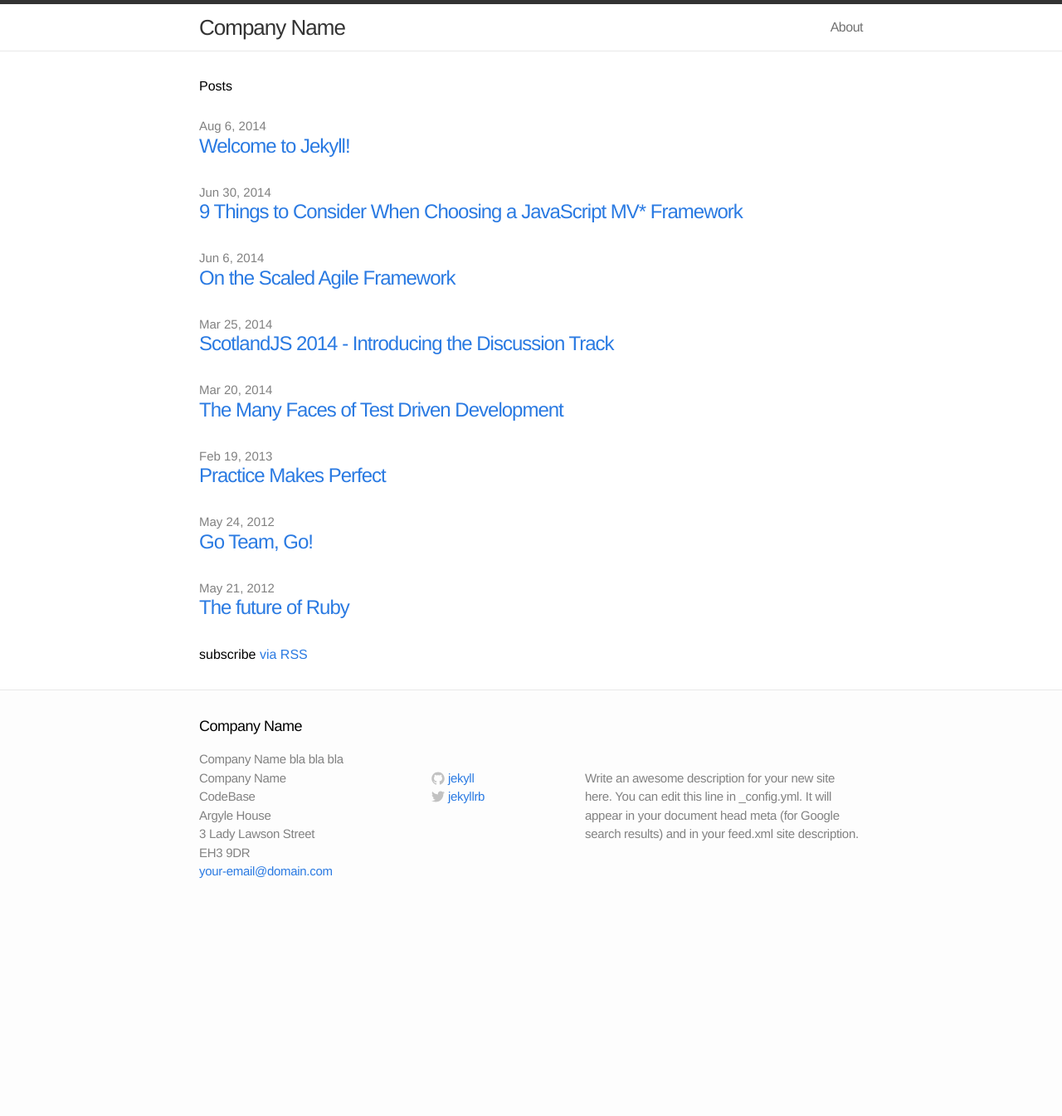
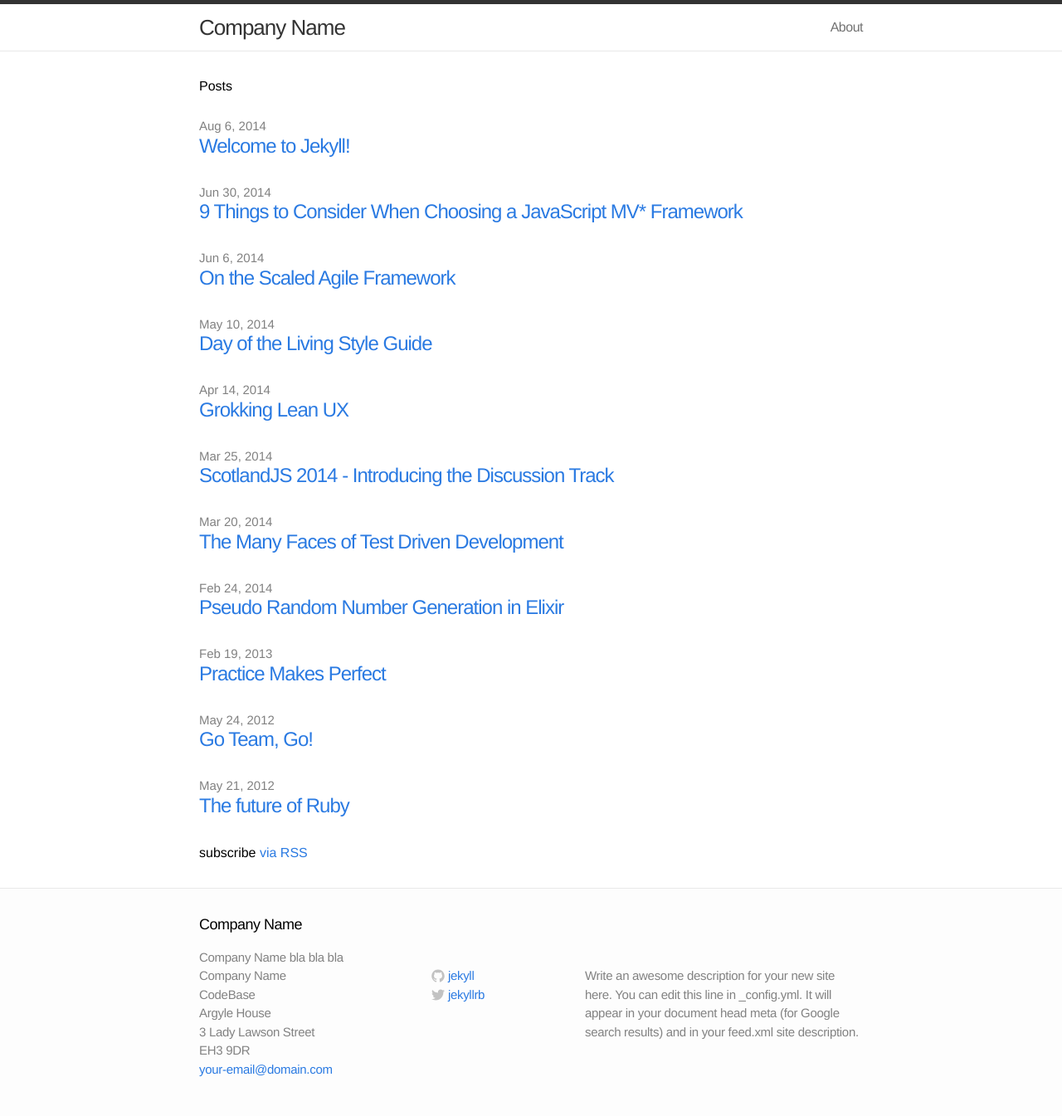
Before and after one commit to CultivateHQ/cultivateHQ.com, a Jekyll site: the page built from index.html, in a window 1280 px wide. Shown: the whole page at 83% size. Built offline with Jekyll 4.4.1, drawn with Linux system fonts in a browser that asks for light colours; before the commit the page ends 1107 px from its top, so only the background shows below that; some of the changed lines change nothing that is shown.

Commit message:
add Alan's posts (with permission)

```diff
--- /dev/null
+++ b/_posts/2014-02-24-pseudo-random-number-generator-in-elixir.md
@@ -0,0 +1,229 @@
+---
+layout: post
+title:  "Pseudo Random Number Generation in Elixir"
+date:   2014-02-24 10:41:21
+author: Alan Gardner
+---
+
+I recently started learning Elixir and decided for my first "real" project to implement a basic genetic algorithm. I like to do this to kick the tyres on a new language because it's a non-trivial problem that gives you a good idea of what it's like to work with that language.
+
+Genetic algorithms rely pretty heavily on the ability to generate random numbers. They need them to create the initial population of possible solutions, to generate new child solutions and to potentially mutate solutions. The whole purpose of a genetic algorithm is to reduce the risk of getting stuck in local maxima by introducing a random element to the process.
+
+This led to an interesting spelunk into the world of random number generation in Erlang. Elixir runs on the Erlang Beam VM and uses Erlang modules to provide random number generation. Along the way I came across a few interesting areas and gotchas, so I thought that I would share.
+
+### TL;DR
+Random number generation can be a fascinating subject (for a given value of fascinating). If you are interested in a quick tour of the science bits, carry on reading. Otherwise you can skip to the Elixir section if you'd rather just find out how to be random in Elixir.
+
+### What is (pseudo) random number generation?
+Random number generation crops up from time to time in software development. We need to pick a random element from an array, shuffle the contents of a set or randomly select a colour from a given palette. Most of the time we don't have to think too much about it; any number within a given range will do. We don't care about which algorithm is being used under the hood or how long its period is, and we only tend to care how deterministic or secure it is if we are generating a password or the like.
+
+The Oxford English Dictionary defines random as:
+
+"made, done, or happening without method or conscious decision"
+
+This presents an obvious problem for a programming language. In order for a computer to generate a random number it needs to have a recipe (or algorithm) for doing so. It is possible to make this algorithm so complex that determining the next number that will be generated is, for all intents and purposes, impossible to determine. However, it can never generate a truly random number. As such Random Number Generators (RNGs) are split into two types.
+
+#### True Random Number Generators
+In order to be truly random, a True Random Number Generator (TRNG) must have the following attributes:
+
+Each possible value is equally probable Each number in sequence must be statistically independent (i.e. no values in the sequence affect the generation of any of the other values) Non-deterministic (i.e. the next result can not be predicted) Non-periodic (i.e. no pattern can develop over time) The best way to achieve this is to use data from natural phenomena to generate truly random numbers. As an example of this random.org uses atmospheric noise to generate its truly random numbers. Great, you say. I can harness nature to pluck random elements from my array. I am a golden god!
+
+Not so fast. Literally.
+
+Generating truly random numbers is comparatively slow and inefficient when compared to pseudo random number generation, and most problem domains don't call for that level of randomness. Just how crucial is it that the randomly selected background colour for your website has not been used in the last 2^19938 times?
+
+#### Pseudo Random Number Generators
+This brings us to the Pseudo Random Number Generator (PRNG). The job of the PRNG is to provide a "good enough" random number for the task at hand. In general this means two things:
+
+The algorithm is deterministic. There is a pattern being followed to generate the number and therefor it is deterministic by definition. It may be nigh on impossible to figure out in polynomial time, but it is still deterministic. The algorithm is periodic. That is to say that, given enough time, the sequence of numbers being generated will repeat. A good PRNG will have as long a period as possible. The end result is that they are generating numbers that are random enough, and they are doing it much faster than the TRNG equivalent.
+
+### Pseudo Random Number Generation in Elixir
+Now that we know what and why a PRNG is, let's look at Elixir. As I mentioned above, Elixir does not implement its own PRNG, instead preferring (as it does on many occasions) to use the Erlang implementation. Erlang is unusual when compared to the other languages I've used random number generation in before, in that it does not seed the PRNG for you. You need to set it yourself. For example, when you ask for a random number in Ruby using Kernel.rand, it automatically seeds the PRNG using the current time and process ID.
+
+{% highlight bash %}
+~ $ irb
+2.1.0 :001 > Kernel.rand
+=> 0.6469110224958001
+2.1.0 :002 > Kernel.rand
+=> 0.19273856179089177
+2.1.0 :003 > Kernel.rand
+=> 0.7674679417203816
+2.1.0 :004 > exit
+{% endhighlight %}
+
+{% highlight bash %}
+~ $ irb
+2.1.0 :001 > Kernel.rand
+=> 0.5675955527713897
+2.1.0 :002 > Kernel.rand
+=> 0.24136062798733005
+2.1.0 :003 > Kernel.rand
+=> 0.6559555351137014
+{% endhighlight %}
+
+
+However Erlang does not do this. When you start a Beam VM and ask for a sequence of random numbers you will get the same result as you do if you restart the Beam VM and ask again.
+
+{% highlight bash %}
+~ $ iex
+iex(1)> :random.uniform
+0.4435846174457203
+iex(2)> :random.uniform
+0.7230402056221108
+iex(3)> :random.uniform
+0.94581636451987
+{% endhighlight %}
+
+{% highlight bash %}
+~ $ iex
+iex(1)> :random.uniform
+0.4435846174457203
+iex(2)> :random.uniform
+0.7230402056221108
+iex(3)> :random.uniform
+0.94581636451987
+{% endhighlight %}
+
+In the above example we open an Interactive Elixir shell (iex) and then ask the underlying Erlang :random module for a random number between 0 and 1 three times. We then close the iex session, open a new iex session and then ask for three random numbers again. As you can see, we get the same sequence of numbers both times. Not so random!
+
+### Default seeding
+The reason that the results are so predictable is that the same default seed is being used each time. We can see this by opening an iex session and explicitly using the default seed before we ask for random numbers.
+
+Note: the reason that we call `:random.seed` twice is because the returned value is the old seed value and not the new seed value. By calling it twice we can see that the value hasn't changed because the default is being used. This does not mean that you have to call `:random.seed` twice. :)
+
+{% highlight bash %}
+~ $ iex
+iex(1)> :random.seed
+{3172, 9814, 20125}
+iex(2)> :random.seed
+{3172, 9814, 20125}
+iex(3)> :random.uniform
+0.4435846174457203
+iex(4)> :random.uniform
+0.7230402056221108
+iex(5)> :random.uniform
+0.94581636451987
+{% endhighlight %}
+
+As you can see, we get the same pattern occurring because we have not yet changed the seed. This is handy from a testing point of view. We can use `:random.seed()` in our tests to ensure that we always get the expected results when testing randomised methods. However it is not so handy when we want to have a PRNG that appears to be non-deterministic.
+
+### Seeding using timestamp
+The first solution we often turn to when looking for a unique number to seed with, is the current timestamp. This is generally unique enough in a single-threaded application. We can do this in Elixir as follows:
+
+{% highlight bash %}
+~ $ iex
+iex(1)> :random.seed(:os.timestamp)
+{1393, 17601, 3899}
+iex(2)> :random.uniform
+0.19198799713471804
+iex(3)> :random.uniform
+0.34462933791281847
+iex(4)> :random.uniform
+0.264660857546803
+iex(5)> :random.seed(:os.timestamp)
+{15982, 2799, 9869}
+iex(6)> :random.uniform
+0.8477991246924288
+iex(7)> :random.uniform
+0.10262363928084794
+iex(8)> :random.uniform
+0.5813421379555017
+{% endhighlight %}
+
+This time we get a different sequence of random numbers because we are seeding using a different value each time. You will also notice that we did not restart iex between seeding this time. Reseeding is enough to reset the PNRG and so we don't have to restart iex. We can prove this out if we seed multiple times using the default seed.
+
+{% highlight bash %}
+iex(1)> :random.seed
+{3172, 9814, 20125}
+iex(2)> :random.uniform
+0.4435846174457203
+iex(3)> :random.uniform
+0.7230402056221108
+iex(4)> :random.uniform
+0.94581636451987
+iex(5)> :random.seed
+{3172, 9814, 20125}
+iex(6)> :random.uniform
+0.4435846174457203
+iex(7)> :random.uniform
+0.7230402056221108
+iex(8)> :random.uniform
+0.94581636451987
+{% endhighlight %}
+
+Job done ... or is it?
+
+### Seeding using now
+The problem with using the timestamp is that it is only unique if each call to `:os.timestamp` occurs within a separate tick of the system clock. This becomes much less likely when you start using a concurrent approach across multiple CPU cores. Considering that this is where Elixir excels, it seems a shame not to take advantage. Luckily for us the designers of Erlang took this into account and gave us `:erlang.now`.
+
+`:erlang.now` is monotonic. That is to say that it will always return us a unique timestamp. If the VM is asked for a timestamp that has already been handed out using `:erlang.now`, it will increment the timestamp by one until it gets a timestamp that it has not used before. This is great for getting a unique number to seed the PRNG with. However it has side effects.
+
+GOTCHA: when you use `:erlang.now` and it increments the returned timestamp so that you get a unique value, it actually steps forward the Beam VM clock. This means that the Beam VM will be out of step with the system clock until it catches up. This can produce some strange side effects within code running on that same VM. For example, if you ask for 10 unique timestamps in a single tick, the Beam VM will be 9 ticks ahead of the system clock. Providing you don't use `:erlang.now` again for the next 9 ticks, the system clock will catch up with the Beam clock and then start incrementing it again on the 10th tick. `:erlang.now` has a granularity of 1 millionth of a second, so you would have to use it a lot to introduce significant clock skew. However, it is worth bearing this in mind.
+
+{% highlight bash %}
+iex(1)> :random.seed(:erlang.now)
+{1393, 19097, 12915}
+iex(2)> :random.uniform
+0.9603944516428959
+iex(3)> :random.uniform
+0.8973416107371897
+iex(4)> :random.uniform
+0.08752834436488932
+iex(5)> :random.seed(:erlang.now)
+{3526, 29988, 29764}
+iex(6)> :random.uniform
+0.27391576833972353
+iex(7)> :random.uniform
+0.4343262239364174
+iex(8)> :random.uniform
+0.3729658432572305
+{% endhighlight %}
+
+So we get our uniqueness guaranteed, but there is a possibility that you might cause clock skew if you need to call `:erlang.now` a lot. There is another option though.
+
+### Seeding using crypto
+Instead of using the timestamp, we can use the Erlang crypto module to generate some unique values and then present them to `:random.seed` in a tuple like that produced by `:os.timestamp` or `:erlang.now`. The output from `:os.timestamp` or `:erlang.now` is a tuple containing three integers (representing the number of megaseconds, seconds and milliseconds since the epoch of the current system, in case you're interested). We can mimic this by using `:crypto.rand_bytes` and then pattern matching the result into a bitstring (as seen in the excellent Learn You Some Erlang):
+
+{% highlight bash %}
+iex(1)> << a :: 32, b :: 32, c :: 32 >> = :crypto.rand_bytes(12)
+<<217, 47, 118, 16, 166, 73, 158, 208, 16, 104, 182, 4>>
+iex(2)> :random.seed(a,b,c)
+:undefined
+iex(3)> :random.uniform
+0.6567207345244586
+iex(4)> :random.uniform
+0.9948936772936514
+iex(5)> :random.uniform
+0.6540583453470816
+iex(6)> << a :: 32, b :: 32, c :: 32 >> = :crypto.rand_bytes(12)
+<<79, 26, 228, 207, 205, 196, 167, 106, 8, 98, 197, 124>>
+iex(7)> :random.seed(a,b,c)
+{9376, 13798, 26958}
+iex(8)> :random.uniform
+0.302614218684619
+iex(9)> :random.uniform
+0.7664941429798051
+iex(10)> :random.uniform
+0.7752787034211441
+{% endhighlight %}
+
+This gives us the unique values that we are looking for each time and does not affect the Beam clock in any way. Win win!
+
+A note on `:random.uniform`
+
+When reviewing this blog post, Kenji Rikitake pointed out to me that the period of the PRNG used by `:random.uniform` is actually quite short. For the purposes of supplying random numbers to a genetic algorithm an implementation of the Mersenne Twister PRNG would be better.
+
+Many modern languages such as Ruby, Python and R use a Mersenne Twister based PRNG by default. To use one in Erlang, Kenji has a couple of implementations that can be used. I haven't tried either of these yet, but it will be the first thing I do after this.
+
+[https://github.com/jj1bdx/sfmt-erlang](https://github.com/jj1bdx/sfmt-erlang)
+
+[https://github.com/jj1bdx/tinymt-erlang](https://github.com/jj1bdx/sfmt-erlang)
+
+### Conclusion
+If you are looking to generate pseudo random numbers in Elixir, remember to set a seed before you do so. If you care about how deterministic or periodic the sequence of random numbers is, consider seeding using the Erlang crypto module.
+
+Whatever you are working on, be careful when using `:erlang.now`. If you are thinking about using `:erlang.now` stop and think about whether `:os.timestamp` might suit your needs better.
+
+### Acknowledgements
+
+My thanks to Paul Wilson of {{ site.title }}, Gordon Guthrie and Francesco Cesarini of Erlang Solutions and Kenji Rikitake for kindly agreeing to review this post for me. Further thanks to Kenji for the presentation that seeded (pun entirely intended) my understanding of random number generation in Erlang. :)
--- /dev/null
+++ b/_posts/2014-04-14-grokking-lean-ux.md
@@ -0,0 +1,26 @@
+---
+layout: post
+title:  "Grokking Lean UX"
+date:   2014-04-14 10:41:21
+author: Alan Gardner
+---
+
+I was tidying up my study last week and stumbled across my copy of the Lean UX book. It's a pretty quick read, so I thought I'd go through it again. I'm glad I did, because something struck me that I missed the first time round.
+
+Lean UX is not just about UX.
+
+I was first introduced to Lean UX on a course that Jeff Gothelf and Josh Seiden gave in London in 2012. I was already familiar with Lean in the context of manufacturing and software development, but not so much in the context of UX. Like many developers I was familiar with a process where the Design would come down the mountain etched in granite. If there were any changes to the Design, the whole process would kick off again and we would find ourselves back at the foot of the mountain. The agile software development process existing within a larger waterfall one. I had this baggage in tow during my first experience of Lean UX. As such my initial takeaway was, "Lean UX is designers and developers working together for great good!".
+
+Well yes, but that's not all ...
+
+Fast-forward to 2014 and I've now done a few Lean UX style projects. The team work as one to deliver something well designed and valuable for the client. No more Tablets of Design from on high. No more six-week turnarounds for design queries. Life is peachy. It is in this new context that I am re-reading the Lean UX book, and I'm seeing it in a different light.
+
+Lean UX is not just about UX. It's about communication.
+
+When people ask what I do at Neo, one thing I say is that we build software collaboratively with clients rather than build it for them. But this is not quite true. We build the software at our desks, whereas we collaborate around the whiteboard. The collaborative bit is the design, and by that I mean the product design, not just the visual design. In other words design is how we communicate with the client. The client stipulates their problems and together we design solutions. We build a shared language around the product based on that collaborative design process.
+
+I've come to realise that Lean UX is not just about welcoming designers to the iterative development process. Nor is it just to introduce developers to the design process. It is also about communication.
+
+Communication is one of the most important factors on any project. Lean UX provides a rich toolset for communication. That is why Lean UX is for everyone on the project team, client included.
+
+That is why Lean UX is so important.
--- /dev/null
+++ b/_posts/2014-05-10-day-of-the-living-style-guide.md
@@ -0,0 +1,38 @@
+---
+layout: post
+title:  "Day of the Living Style Guide"
+date:   2014-05-10 10:41:21
+author: Alan Gardner
+archive: https://web.archive.org/web/20140725022615/http://www.neo.com/2014/05/10/day-of-the-living-style-guide
+---
+
+> A style guide or style manual is a set of standards for the writing and design of documents, either for general use or for a specific publication, organization or field. The implementation of a style guide provides uniformity in style and formatting within a document and across multiple documents. [http://en.wikipedia.org/wiki/Style_guide](http://en.wikipedia.org/wiki/Style_guide)
+
+### The style guide as a paper document
+The first time I worked with a style guide it was a paper document. The company that had been contracted to do the brand work and graphic design for the web site had handed over a folder containing a printed document that contained the style guide and a CD that contained all of the assets.
+
+I thought this was great. We had clear direction and everything we needed to create a pixel perfect rendition of the website. Then reality hit: as the process of developing the website began, updates needed to be made and the design document had to be revised. This represented effort and friction, and so the style and the guide diverged.
+
+### The style guide as an electronic document
+The next incarnation of the style guide that I worked with was the electronic document, which was basically the pdf version of the paper document. Whilst this was easier to work with as a developer (because you could just copy and paste markup or hex codes into your HTML and CSS), from a maintenance and curation point of view nothing had changed. It was just as likely to go stale as its printed predecessor.
+
+### We don't need no steenkeen' style guides ...
+As a result of the above issues, I began to hate style guides. They went from being a useful tool to communicate intent between the graphic designers and the developers, to being an extra overhead to curate and maintain. As I was involved in more and more agile-style projects, style guides came to represent the big upfront design documentation of waterfall projects.
+
+Besides, I had discovered a new and refreshing way of approaching web design; designing in the browser.
+
+By designing in the browser the designers and developers worked collaboratively to built a website. Everyone sat in the same room, sometimes at the same desk, and worked things out as they went. Assets, elements and widgets were designed when they were needed and any design issues were worked out collaboratively as you hit them.
+
+This approach works brilliantly and, as a result, I even more strongly associated style guides with the old, waterfall way of working.
+
+### ... or maybe we do
+The problem comes with scale. When there two or three people working together in the same room, a style guide loses its one key advantage; communication. As you add more people to a team, things start to get a little more chaotic. Pair A build a page that needs a Cancel button and so they create one. At the same time Pair B does the same. You now have two different Cancel buttons, which is easily fixed, but represents wasted time and effort.
+
+So is there a way that we can retain the good parts of having a style guide (the communication, the single source of truth) whilst mitigating the bad parts (the maintenance overhead, the stagnation)?
+
+### The style guide as a living document
+The latest project that I worked on is the first on which I've used a living style guide. A living style guide is one that uses the same HTML and CSS that the website itself uses. Changing the style of the app automatically updates the style guide thus reducing the maintenance overhead to curating the adding of new elements/blocks/etc and the removal of old ones. The style guide does not become stagnant because it is being updated automatically every time the website itself is updated.
+
+Now we have all the benefits of an agile, collaborative approach to designing the website, with all of the advantages of having that single point of truth for the design that the style guide gives us.
+
+![Example Style Guide](/images/2014-05-10-style-guide.png)
--- a/css/main.css
+++ b/css/main.css
@@ -408,3 +408,5 @@ a:visited { color: #205caa; }
     margin: 0 0 15px; }
 
 }
+
+img{ max-width: 100%; }
```
Also changed, not shown: images/2014-05-10-style-guide.png (added).
